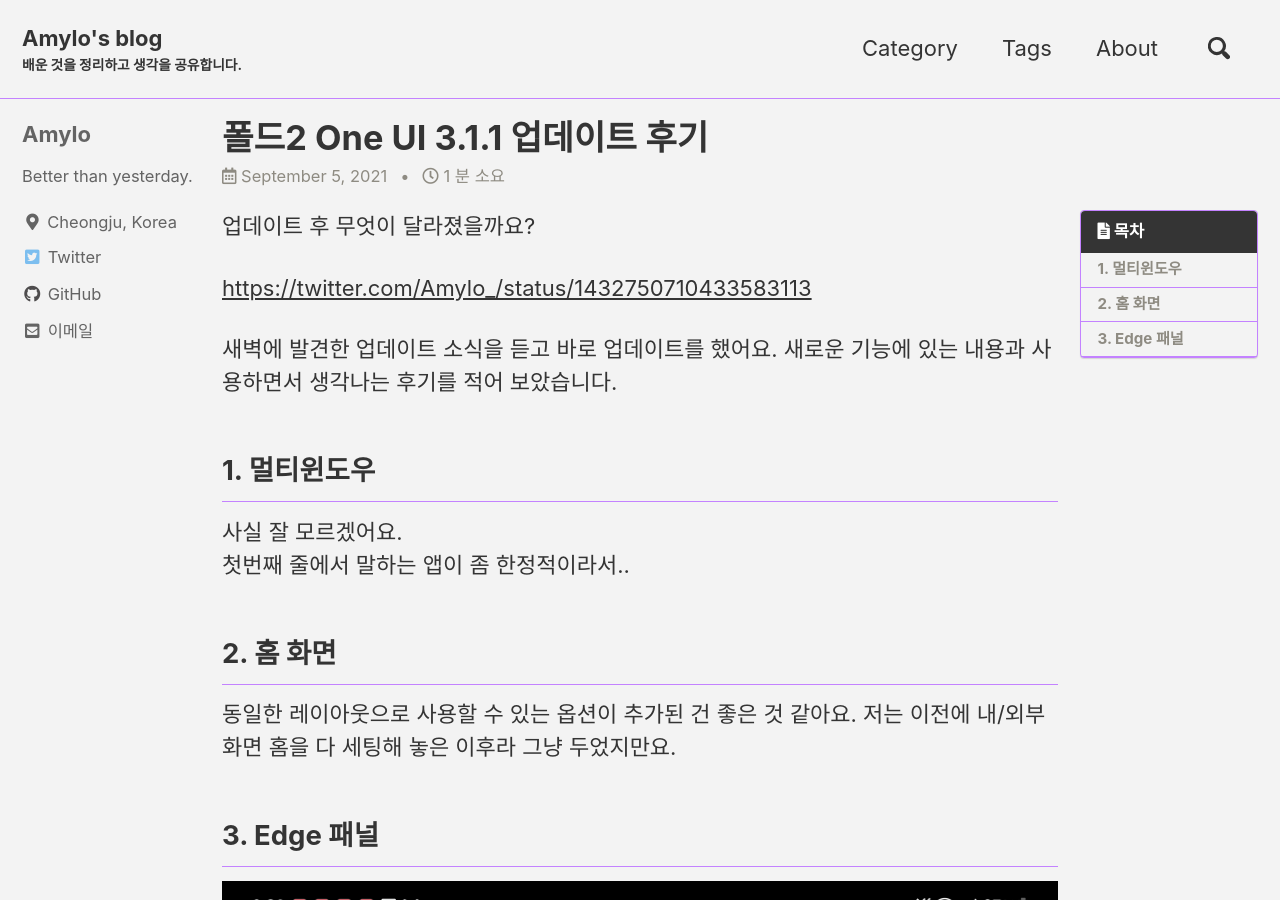
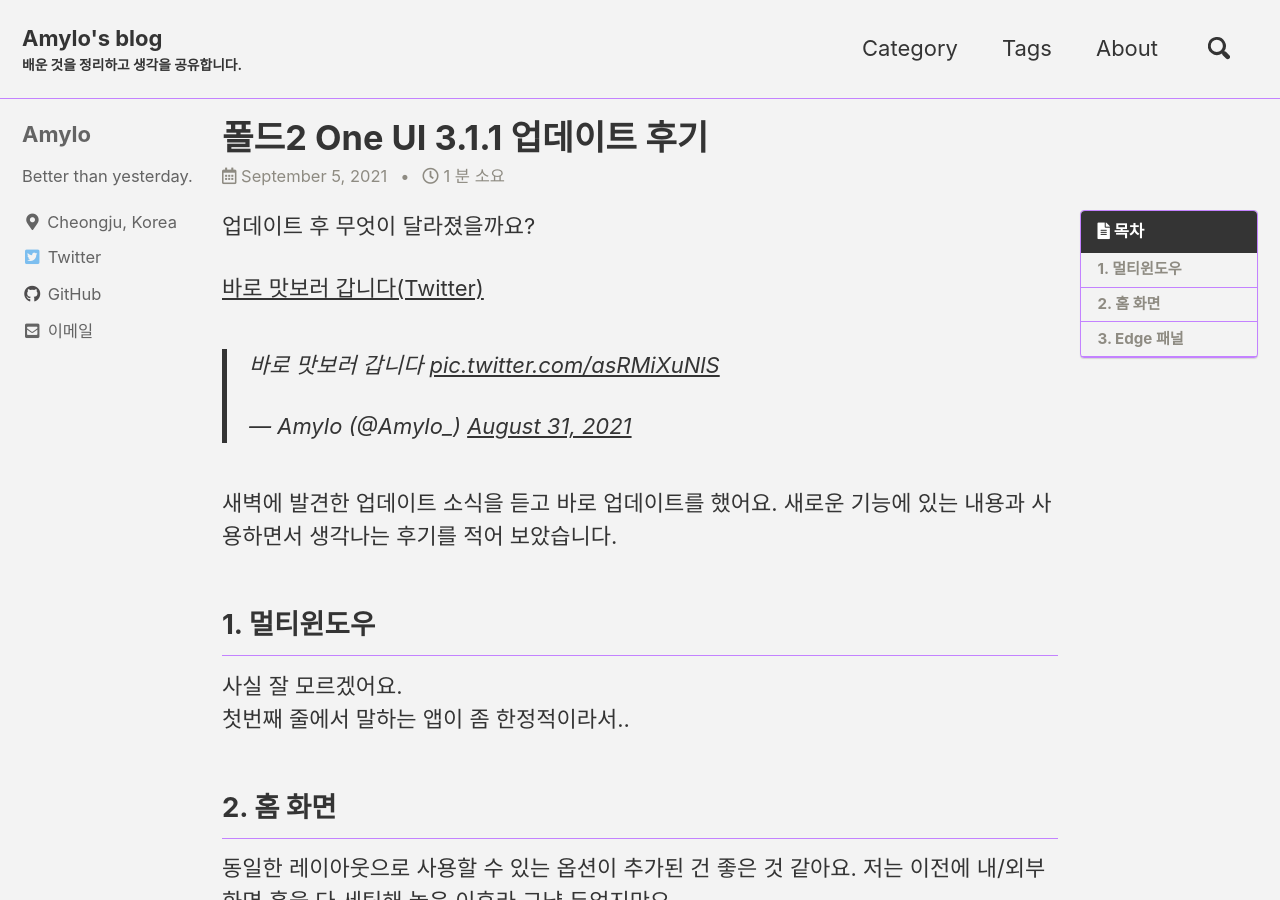
Before and after one commit to Amylo-jh/Amylo-blog, a Jekyll site: the page built from _posts/2021-09-05-Fold2_update.md, in a window 1280 px wide and 900 px high. Built offline with Jekyll 4.4.1, drawn with Linux system fonts in a browser that asks for light colours; cached includes are drawn as plain includes; comment, search, counter and statistics services are not loaded.

Commit message:
testing twitter embed

```diff
--- a/_posts/2021-09-05-Fold2_update.md
+++ b/_posts/2021-09-05-Fold2_update.md
@@ -12,7 +12,12 @@ last_modified_at: 2021-09-05T15:25
 ---
 업데이트 후 무엇이 달라졌을까요?
 
-[https://twitter.com/Amylo_/status/1432750710433583113](https://twitter.com/Amylo_/status/1432750710433583113)
+[바로 맛보러 갑니다(Twitter)](https://twitter.com/Amylo_/status/1432750710433583113)
+
+<blockquote class="twitter-tweet"><p lang="ko" dir="ltr">바로 맛보러 갑니다 <a href="https://t.co/asRMiXuNlS">pic.twitter.com/asRMiXuNlS</a></p>&mdash; Amylo (@Amylo_) <a href="https://twitter.com/Amylo_/status/1432750710433583113?ref_src=twsrc%5Etfw">August 31, 2021</a></blockquote> <script async src="https://platform.twitter.com/widgets.js" charset="utf-8"></script>
+
+
+
 
 새벽에 발견한 업데이트 소식을 듣고 바로 업데이트를 했어요. 새로운 기능에 있는 내용과 사용하면서 생각나는 후기를 적어 보았습니다.
 
```
